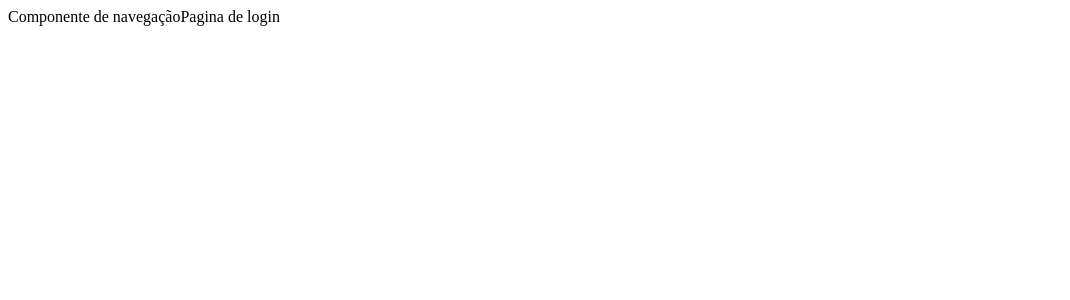
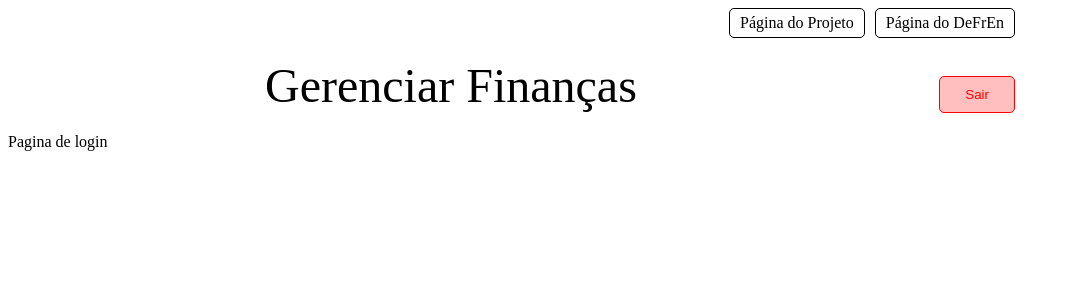
Before and after one commit to defren-gabriel/gerenciador-financas, a React (Vite) app: page / in a window 1280 px wide. Shown: the top 300 px of the page, without its empty margins (0-1070 px from the left). Built offline with nearby package versions, Linux system fonts and the light colour scheme.

Commit message:
adição dos estilos do componente Navegação - faltando apenas os estilos de fonte e cor no final

```diff
--- /dev/null
+++ b/src/Componentes/Navegacao/Navegacao.module.css
@@ -0,0 +1,66 @@
+.container {
+    box-sizing: border-box;
+
+    max-width: 750px;
+    margin: auto;
+}
+
+.projdev {
+    box-sizing: border-box;
+
+    display: flex;
+    flex-wrap: wrap;
+    flex-direction: row;
+    justify-content: flex-end;
+    align-items: center;
+    gap: 10px;
+
+    margin-bottom: 20px;
+}
+
+.projdeva {
+    box-sizing: border-box;
+    text-decoration: none;
+    color: black;
+    border: 1px solid black;
+    padding: 5px 10px;
+    border-radius: 5px;
+}
+
+.links {
+    box-sizing: border-box;
+
+    display: flex;
+    flex-wrap: wrap;
+    flex-direction: row;
+    justify-content: space-between;
+    align-items: flex-end;
+    gap: 10px;
+
+    margin-bottom: 20px;
+}
+
+.linkss {
+    font-size: 48px;
+    color: black;
+}
+
+.linksb {
+    padding: 10px 25px;
+    color: red;
+    background-color: rgba(255, 0, 0, 0.25);
+    border: 1px solid red;
+    border-radius: 5px;
+}
+
+.linksb:hover {
+    background-color: rgba(255, 0, 0, 0.75);
+    color: white;
+}
+
+/*celular e tablet*/
+@media screen and (max-width: 750px){
+    .linkss {
+        font-size: 32px;
+    }
+}
--- a/src/Componentes/Navegacao/index.jsx
+++ b/src/Componentes/Navegacao/index.jsx
@@ -1,8 +1,17 @@
+import styles from "./Navegacao.module.css";
+
 const Navegacao = () => {
     return(
-        <>
-            Componente de navegação
-        </>
+        <nav className={styles.container}>
+            <div className={styles.projdev}>
+                <a className={styles.projdeva} href="https://github.com/defren-gabriel/gerenciador-financas" target="_blank">Página do Projeto</a>
+                <a className={styles.projdeva} href="https://github.com/defren-gabriel" target="_blank">Página do DeFrEn</a>
+            </div>
+            <div className={styles.links}>
+                <span className={styles.linkss}>Gerenciar Finanças</span>
+                <button className={styles.linksb}>Sair</button>
+            </div>
+        </nav>
     );
 }
 
```
